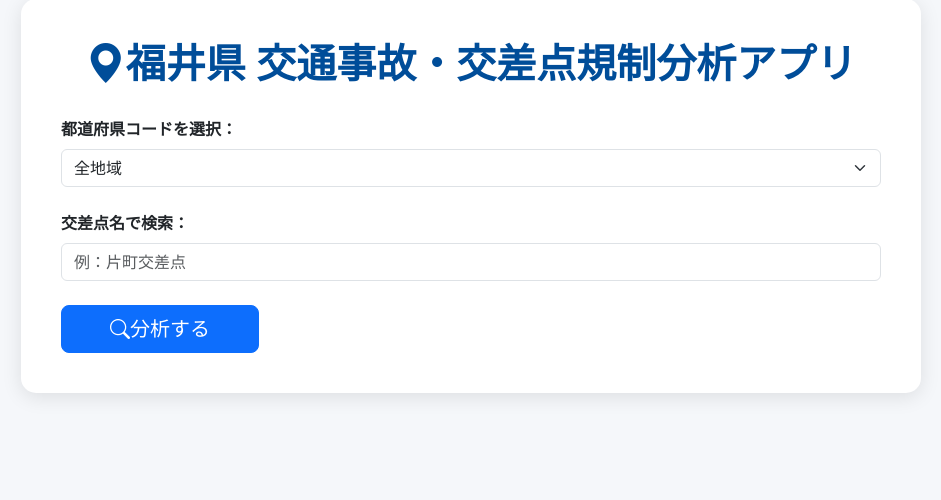
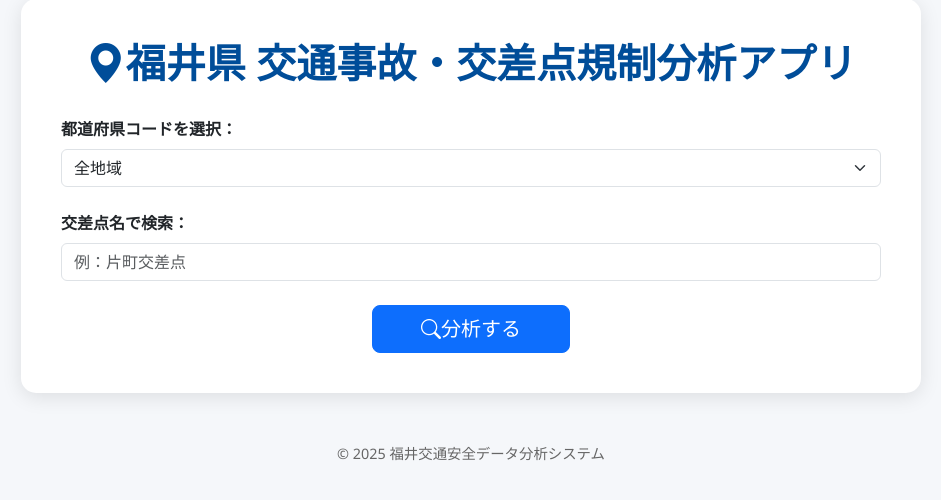
Before and after one commit to 31916/jikkenn3, a Flask app: page / in a window 1280 px wide. Shown: the part 61-561 px from the top of the page, without its empty margins (169-1110 px from the left). Run offline with Flask 3, Linux system fonts and the light colour scheme; parts of the project's set-up code (start-up, migrations or seed data) failed here and were passed over.

Commit message:
indexいじった

```diff
--- a/templates/index.html
+++ b/templates/index.html
@@ -58,12 +58,20 @@
         <label for="intersection" class="form-label">交差点名で検索：</label>
         <input type="text" class="form-control" id="intersection" name="intersection" value="{{ intersection }}" placeholder="例：片町交差点">
       </div>
-    <div class="text-center"></div>
+
+      <div class="text-center">
         <button type="submit" class="btn btn-primary btn-lg px-5">
           <i class="bi bi-search"></i>分析する
         </button>
       </div>
     </form>
   </div>
+  <footer>
+    <p>© 2025 福井交通安全データ分析システム</p>
+  </footer>
+
+  <!-- ✅ Bootstrap JS（オプション） -->
+  <script src="https://cdn.jsdelivr.net/npm/bootstrap@5.3.2/dist/js/bootstrap.bundle.min.js"></script>
+
 </body>
 </html>
```
Lines whose indentation alone changed are shown as unchanged.
